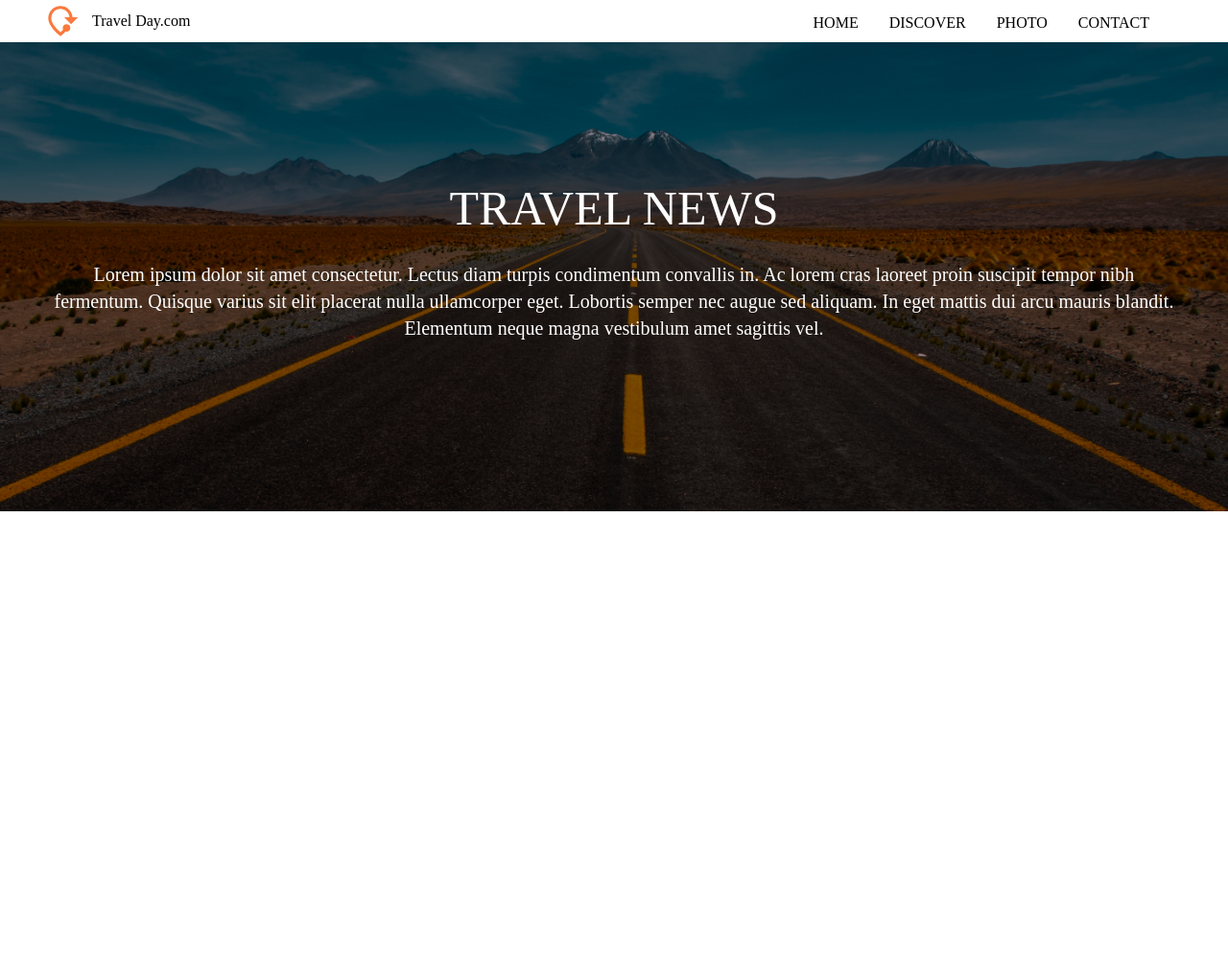
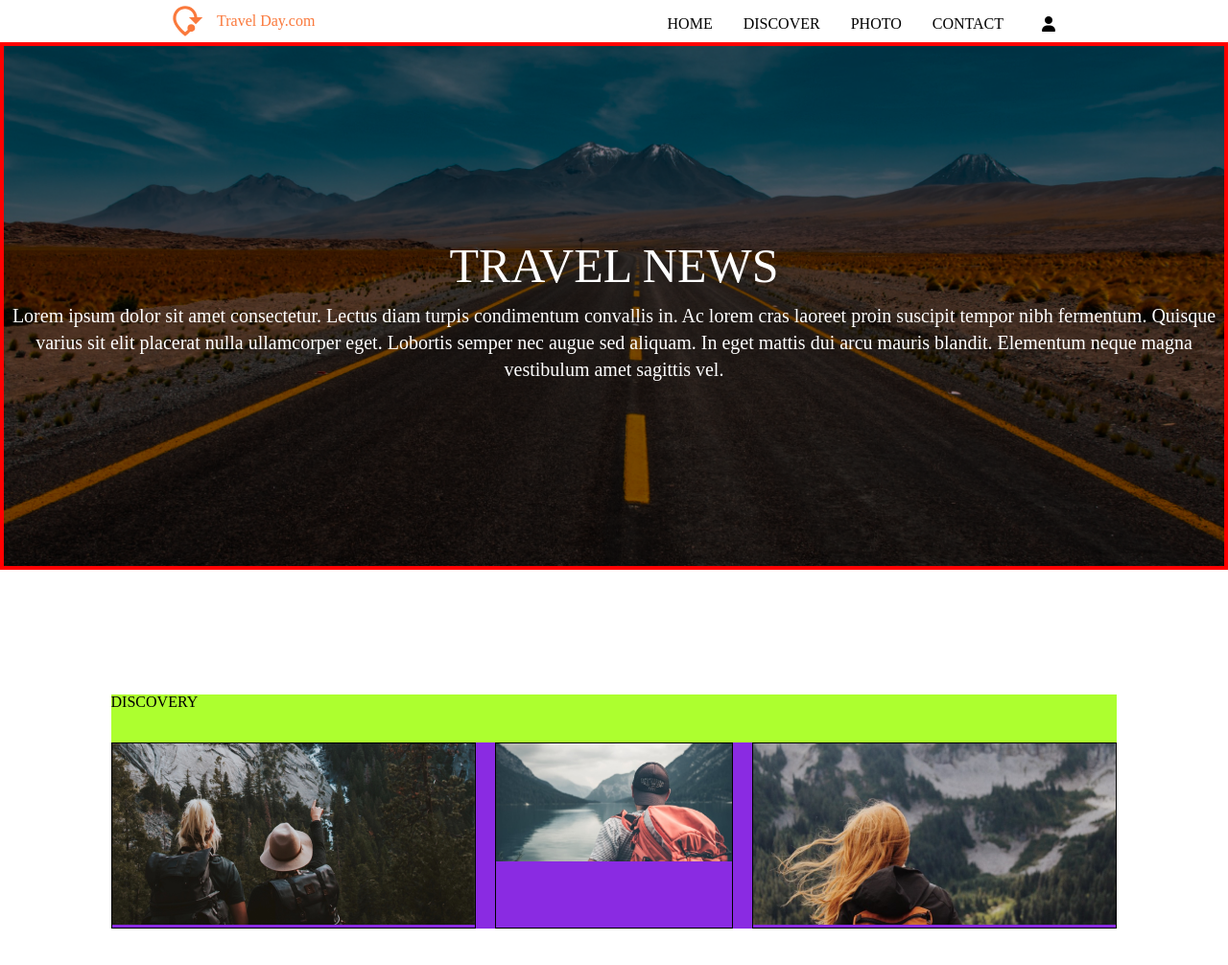
Before and after one commit to VakhtangTsintsadze777/HomeworkN9, a plain HTML site: page index.html in a window 1280 px wide. Shown: the whole page at 96% size. Before the commit the page ends 800 px from the top, so only its background shows below. Drawn offline with Linux system fonts and the light colour scheme.

Commit message:
commit2
2

```diff
--- a/css/laptop.css
+++ b/css/laptop.css
@@ -1 +1,20 @@
 /* 1439px - 769px  */
+@media (max-width: 1025px) {}
+
+@media (max-width: 835px) {
+    .section1 {
+        height: 438px;
+    }
+}
+
+
+@media (max-width: 800px) {
+
+ nav {
+    display: none;
+ }
+
+ .fa-bars {
+    display: inline;
+ }
+}
--- a/css/style.css
+++ b/css/style.css
@@ -5,21 +5,21 @@
     margin: auto;
 }
 
-span{
-
+span {
+    color: #FA793C;
 }
 
 header {
     margin: auto;
     max-width: min(100%, 1180px);
     /* background-color: rgb(0, 179, 0); */
-    padding: 6px 0px;
+    padding: 6px 130px;
     display: flex;
     justify-content: space-between;
     vertical-align: middle;
 }
 
-.fa-solid {
+.fa-bars {
     display: none;
 }
 
@@ -28,6 +28,7 @@ header {
     align-items: center;
     column-gap: 14px;
 }
+
 .logodesc {
     display: flex;
     font-family: Pridi;
@@ -40,66 +41,87 @@ header {
     /* position: relative; */
     top: 5px;
 }
-nav,
+
+nav {
+    display: flex;
+    align-items: center;
+    column-gap: 40px;
+}
+
 ul {
     display: flex;
+    column-gap: 32px;
     margin-top: 5px;
 }
+
 i {
     display: flex;
     margin-top: 5px;
 }
-li a {
+
+/* section */
+
+.section1 {
+    border: 4px solid red;
+
+    /* margin: auto; */
+
+    height: 550px;
+    background-image: url("../images/section1_cover.png");
+    background-repeat: no-repeat;
+    background-size: cover;
+    background-position: center;
+
     display: flex;
-    margin-right: 32px;
-}
-.cover {
-    display: flex;
-    width: 100%;
-    margin: auto;
-    position: relative;
-}
-.coverdiv {
-    max-width: min(1180px, 100%);
-    margin: auto;
-    display: flex;
-}
-.article1 {
-    max-width: min(1180px, 100%);
-    position: absolute;
-    /* bottom: calc(179px + 186px); */
-    top: 180px;
-
-    /* border: 5px solid #FA793C; */
-    display: flex;
+    flex-direction: column;
     justify-content: center;
     /* align-items: center; */
-    margin: auto;
+}
 
-
-}
 .article_h2 {
-    display: flex;
-    justify-content: center;
-    /* align-items: center; */
-    position: absolute;
     font-family: Kanit;
     font-size: 50px;
     font-weight: 400;
     line-height: 75px;
-    text-align: left;
-    color: #FFFFFF;
-
+    /* text-align: left; */
+    color: white;
+    display: flex;
+    justify-content: center;
 
 }
+
 .article_p {
-
-    display: flex;
-    margin-top: 92px;
     font-family: Kanit;
     font-size: 20px;
     font-weight: 400;
     line-height: 28px;
     text-align: center;
-    color: #FFFFFF;
+    color: white;
+
 }
+
+.section2 {
+    width: calc(1180 / 1440 * 100%);
+    margin: 130px auto;
+    background-color: greenyellow;
+}
+
+.section2_title {
+    margin-bottom: 34px;
+
+}
+
+.section2_cards_section {
+    background-color: blueviolet;
+    display: flex;
+    column-gap: 20px;
+}
+
+.card {
+    border: 1px solid black;
+}
+
+.card_img {
+    width: 100%;
+
+}
--- a/index.html
+++ b/index.html
@@ -21,10 +21,6 @@
                 <img src="images/Vector (1).svg" alt="">
                 <span>Travel Day.com</span>
             </a>
-
-
-
-        </a>
             <nav>
                 <ul>
                     <li>
@@ -46,16 +42,38 @@
         </header>
         <section class="section1">
 
-            <img class="cover" src="images/section1_cover.png" alt="">
             <div class="coverdiv">
-                <article class="article1">
                 <h2 class="article_h2">TRAVEL NEWS</h2>
                 <p class="article_p">Lorem ipsum dolor sit amet consectetur. Lectus diam turpis condimentum
                     convallis in. Ac lorem cras laoreet proin suscipit tempor nibh fermentum. Quisque varius sit
                     elit placerat nulla ullamcorper eget. Lobortis semper nec augue sed aliquam. In eget mattis dui
                     arcu mauris blandit. Elementum neque magna vestibulum amet sagittis vel.</p>
+            </div>
+
+        </section>
+        <section class="section2">
+            <h2 class="section2_title">DISCOVERY</h2>
+            <section class="section2_cards_section">
+
+            <article class="card">
+                <img src="images/discovery1.png" alt="">
+                <div class="article2_div1">
+
+                </div>
             </article>
+            <article class="card">
+                <div class="article2_div2">
+
                 </div>
+                <img src="images/discovery1 (1).png" alt="" class="card_img">
+            </article>
+            <article class="card">
+                <div class="article2_div3">
+
+                </div>
+                <img src="images/discovery1 (2).png" alt="">
+            </article>
+        </section>
 
         </section>
     </div>
```
Lines whose indentation alone changed are shown as unchanged.
